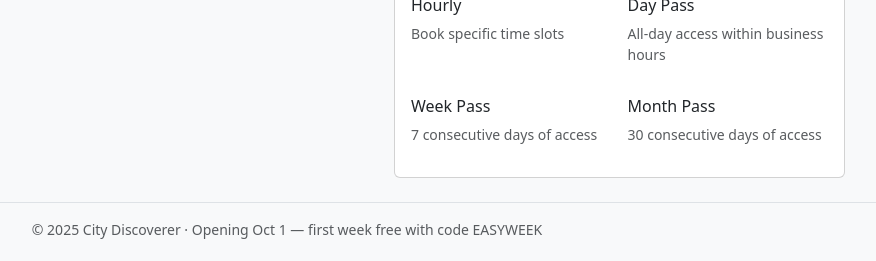
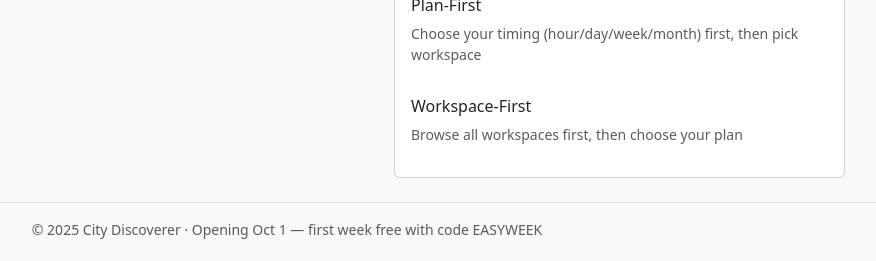
Before and after one commit to felabayomi/ReserveEZ, a Flask app: page / in a window 1280 px wide. Shown: the part 539-800 px from the top of the page, without its empty margins (353-1229 px from the left). Run offline with Flask 3, Linux system fonts and the light colour scheme.

Commit message:
Clarify booking options to explain plan-first and workspace-first approaches
Update templates/index.html to redefine how booking options are presented, emphasizing the "Plan-First" and "Workspace-First" methodologies for user choice.

Replit-Commit-Author: Agent
Replit-Commit-Session-Id: eb80e440-3f3a-42d8-9877-44de6fb57c25
Replit-Commit-Checkpoint-Type: full_checkpoint
Replit-Commit-Screenshot-Url: https://storage.googleapis.com/screenshot-production-us-central1/c70ea1f2-67d3-4bcd-bcb2-3b55e3e8027e/eb80e440-3f3a-42d8-9877-44de6fb57c25/PW2MP2K

```diff
--- a/templates/index.html
+++ b/templates/index.html
@@ -12,12 +12,6 @@
       <a href="/book?flow=workspace-first" class="btn btn-outline-primary btn-lg">
         🏢 Workspace-First Booking
       </a>
-    </div>
-    <div class="mt-3 text-start">
-      <small class="text-muted">
-        <strong>Plan-First:</strong> Choose your timing (hour/day/week/month) first, then pick workspace<br>
-        <strong>Workspace-First:</strong> Browse all workspaces first, then choose your plan
-      </small>
     </div>
   </div>
   <div class="col-lg-5">
@@ -36,21 +30,13 @@
       <div class="card-header">How it works</div>
       <div class="card-body">
         <div class="row g-3">
-          <div class="col-6">
-            <h6>Hourly</h6>
-            <p class="small text-muted">Book specific time slots</p>
+          <div class="col-12">
+            <h6>Plan-First</h6>
+            <p class="small text-muted">Choose your timing (hour/day/week/month) first, then pick workspace</p>
           </div>
-          <div class="col-6">
-            <h6>Day Pass</h6>
-            <p class="small text-muted">All-day access within business hours</p>
-          </div>
-          <div class="col-6">
-            <h6>Week Pass</h6>
-            <p class="small text-muted">7 consecutive days of access</p>
-          </div>
-          <div class="col-6">
-            <h6>Month Pass</h6>
-            <p class="small text-muted">30 consecutive days of access</p>
+          <div class="col-12">
+            <h6>Workspace-First</h6>
+            <p class="small text-muted">Browse all workspaces first, then choose your plan</p>
           </div>
         </div>
       </div>
```
